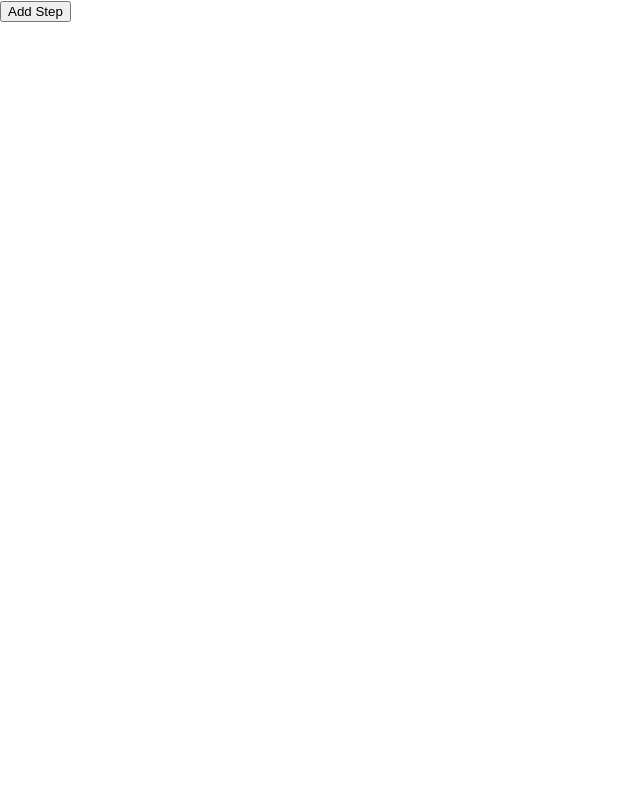
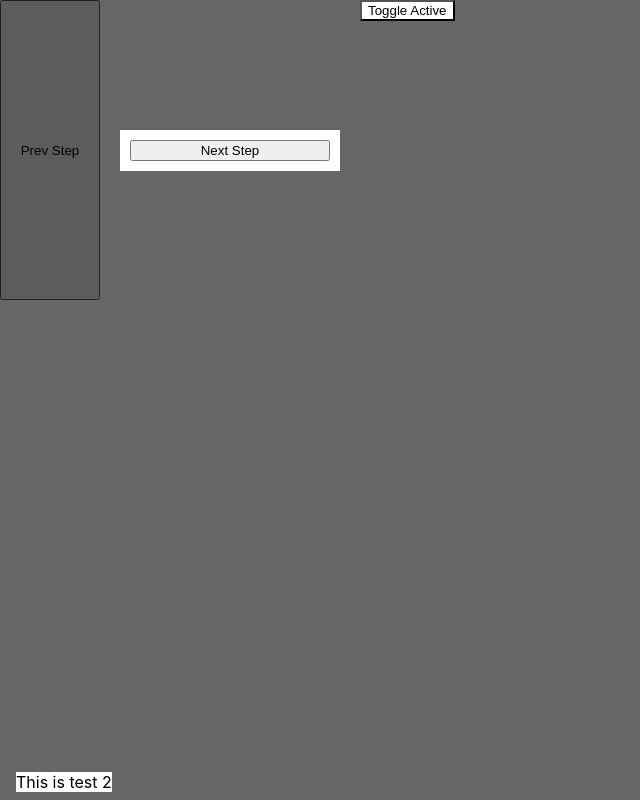
Before and after one commit to wdonray/react-guide, a React (Create React App) app: page / in a window 1280 px wide. Shown: the whole page, without its empty margins (0-640 px from the left). Built offline with nearby package versions, Linux system fonts and the light colour scheme.

Commit message:
In Progress

```diff
--- a/src/Guide/GuideController.js
+++ b/src/Guide/GuideController.js
@@ -1,16 +1,36 @@
-export function Step(element, content) {
+export function Step(element, content, contentPosition) {
     this.element = element;
     this.content = content;
+    this.contentPosition = contentPosition;
 }
+export const ContentPosition =  {
+    topLeft: 1,
+    topMiddle: 2,
+    topRight: 3,
+    middleLeft: 4,
+    middle: 5,
+    middleRight: 6,
+    bottomLeft: 7,
+    bottomMiddle: 8,
+    bottomRight: 9
+};
+
 export class GuideController {
-    constructor(steps, currentStep, prevStep) {
+    constructor(active, steps, currentStep, prevStep) {
+        this.active = active;
         this.steps = steps;
         this.currentStep = currentStep;
         this.prevStep = prevStep;
     }
+    //Active
+    getActive = () => this.active;
+    setActive = (state) => this.active = state;
     //Steps
     getSteps = () => this.steps;
-    addStep = (step) => this.steps.push(step);
+    addStep = (step) => {
+        this.steps.push(step);
+        this.currentStep = this.steps[this.steps.length - 1];
+    };
     getCurrentStep = () => this.currentStep;
     gotToStep = (step) => {
         let found = this.steps.find(item => item === step);
@@ -21,8 +41,8 @@ export class GuideController {
         return this.currentStep;
     };
     removeStep = (step) => {
-        for(let i = 0; i < this.steps.length; i++){
-            if ( this.steps[i] === step) {
+        for (let i = 0; i < this.steps.length; i++) {
+            if (this.steps[i] === step) {
                 this.steps.splice(i, 1);
             }
         }
--- a/src/Guide/GuideRenderer.js
+++ b/src/Guide/GuideRenderer.js
@@ -1,24 +1,105 @@
-import React, { Component } from 'react';
-import {GuideController, Step} from "./GuideController";
+import React, {Component} from 'react';
+import {ContentPosition, GuideController, Step} from "./GuideController";
+
+//TODO: Jumping Content / Non-clickable area / Finished Content Holder / Direction of steps?
 
 class GuideRenderer extends Component {
     constructor(props) {
         super(props);
         this.state = {
-            guide: new GuideController([], null, null)
-        }
+            guide: new GuideController(true, [], null, null),
+            currentStep: null,
+            active: true,
+        };
     }
 
-    render(){
+    //TESTING
+    componentWillMount() {
+        this.setState({active: this.state.guide.getActive()});
+        this.state.guide.addStep(new Step('test1', 'This is test 1', ContentPosition.middle));
+        this.state.guide.addStep(new Step('test2', 'This is test 2', ContentPosition.bottomLeft));
+        console.log({BeforeRender: document.getElementById(this.state.guide.getCurrentStep().element)})
+    }
 
+    componentDidMount() {
+        console.log(this.state.guide.getCurrentStep());
+        this.setState({currentStep: this.state.guide.getCurrentStep()}, () => console.log({AfterRender: document.getElementById(this.state.currentStep.element)}));
+    }
+
+    contentPosition = (contentPosition) => {
+        switch (contentPosition) {
+            case ContentPosition.middle:
+                return {
+                    position: 'absolute',
+                    top: '50%',
+                    left: '50%'
+                };
+            case ContentPosition.bottomLeft:
+                return {
+                    position: 'absolute',
+                    bottom: '8px',
+                    left: '16px'
+                };
+            default:
+                return {};
+        }
+    };
+
+    render() {
         return <div>
-            <button id={'test'} onClick={() => {
-                this.state.guide.addStep(new Step('test', 'This is test'))
-                console.log(this.state.guide.getSteps())
+            <button id={'test1'} style={{width: '100px', height: '300px'}} onClick={() => {
+                this.state.guide.goToPrevStep();
+                this.setState({currentStep: this.state.guide.getCurrentStep()});
             }}>
-                Add Step
+                Prev Step
             </button>
+            <button style={{width: '200px', marginLeft: '30px'}} onClick={() => {
+                this.state.guide.nextStep();
+                this.setState({currentStep: this.state.guide.getCurrentStep()});
+            }} id={'test2'}>
+                Next Step
+            </button>
+
+            <button style={{marginLeft: '30px', zIndex: '9999', position: 'fixed', backgroundColor: 'white'}}
+                    onClick={() => {
+                        this.state.guide.setActive(!this.state.guide.getActive());
+                        this.setState({active: this.state.guide.getActive()});
+                    }}>
+                Toggle Active
+            </button>
+            {/* DIMMER */}
+            {
+                (this.state.guide.getActive() && this.state.currentStep && document.getElementById(this.state.currentStep.element) !== null) ?
+                    <div>
+                        <div style={{
+                            position: "fixed",
+                            width: document.getElementById(this.state.currentStep.element).offsetWidth,
+                            height: document.getElementById(this.state.currentStep.element).offsetHeight,
+                            top: document.getElementById(this.state.currentStep.element).offsetTop - 10,
+                            left: document.getElementById(this.state.currentStep.element).offsetLeft - 10,
+                            boxShadow: '0 0 0 100vmax rgba(0, 0, 0, .6)',
+                            // border: '1px solid #777777',
+                            // borderRadius: '5px',
+                            pointerEvents: 'none',
+                            padding: '10px',
+                            transition: 'all 0.5s',
+                        }}/>
+                        <div style={{
+                            display: 'flex',
+                            flexDirection: 'column',
+                            // minHeight: '100vh',
+                            zIndex: '9999',
+                            position: 'fixed',
+                            backgroundColor: 'white',
+                            transition: 'all 1s',
+                            ...this.contentPosition(this.state.currentStep.contentPosition)
+                        }}>
+                            {this.state.currentStep.content}
+                        </div>
+                    </div> : null
+            }
         </div>
     };
 }
+
 export default GuideRenderer
--- a/src/index.js
+++ b/src/index.js
@@ -1,7 +1,6 @@
 import React from 'react';
 import ReactDOM from 'react-dom';
 import './index.css';
-import App from './App';
 import * as serviceWorker from './serviceWorker';
 import GuideRenderer from "./Guide/GuideRenderer";
 
```
